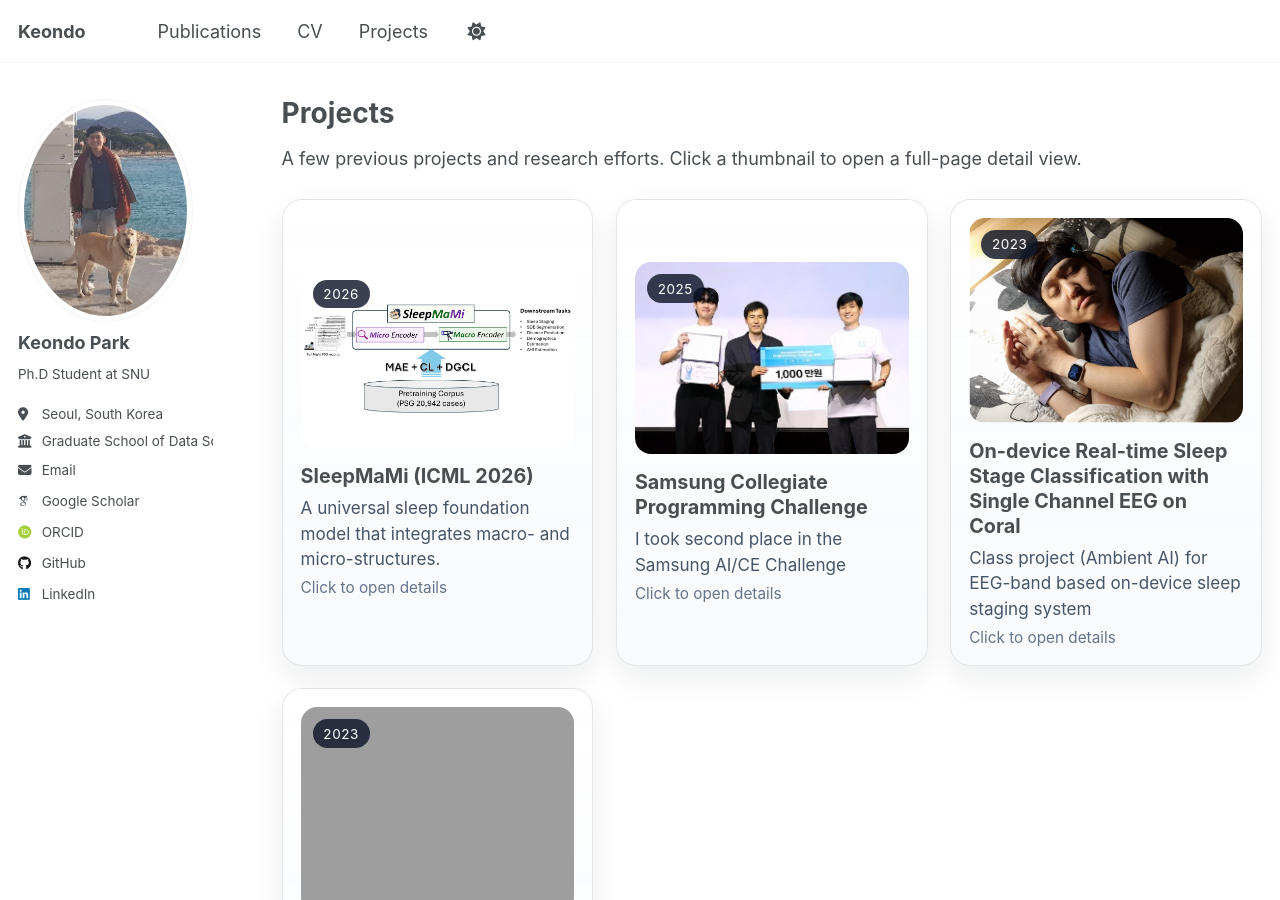
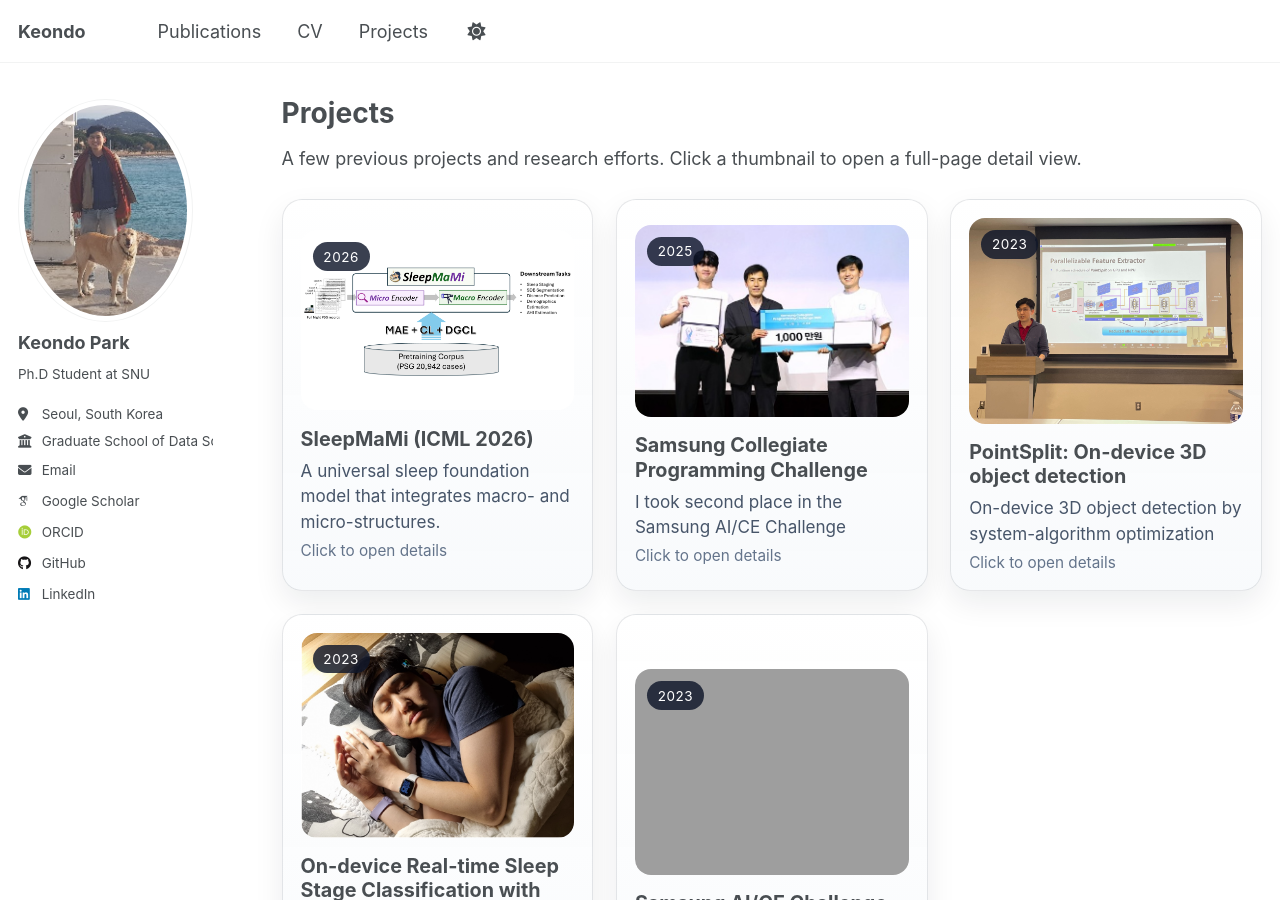
Before and after one commit to KeondoPark/keondopark.github.io, a Jekyll site: the page built from _pages/projects.md, in a window 1280 px wide and 900 px high. Built offline with Jekyll 4.4.1, drawn with Linux system fonts in a browser that asks for light colours; some web fonts are replaced; a script that is not in the unit is left out; part of the change alters nothing that is shown.

Commit message:
PointSplit added

```diff
--- a/_pages/projects.md
+++ b/_pages/projects.md
@@ -452,6 +452,66 @@ author_profile: true
           { label: 'Slides', href: 'https://dacon.io/en/competitions/official/236500/codeshare/12688?page=1&dtype=recent' }
         ]
       },
+      pointsplit: {
+        year: '2023',
+        title: 'PointSplit: On-device 3D object detection',
+        summary: 'On-device 3D object detection by system-algorithm optimization',
+        image: '{{ base_path }}/images/projects/PointSplit/PointSplit_thumbnail.jpg',
+        alt: 'PointSplit',
+        points: [
+          'We optimized the 3D object detection model architecture to be suitable for CPU+GPU+NPU system',
+          'The inference pipeline is then tailored for modified architecture.',
+          'Role-based group quantization is newly proposed and applied to preserve prediction power.'
+        ],
+        gallery: [
+            {
+            image: '{{ base_path }}/images/projects/PointSplit/PointSplit_TargetTask.png',
+            alt: 'Target task',
+            title: 'Target task',
+            text: '3D object detection of indoor scenes on edge devices containing heterogeneous procesors (CPU/GPU/NPU)'
+          },
+          {
+            image: '{{ base_path }}/images/projects/PointSplit/PointSplit_Challenge.png',
+            alt: 'Challenges',
+            title: 'Challenges',
+            text: "Point sampling and PointNet are alternated during inference of existing 3D object detection model (VoteNet). Allocating the jobs to GPU and NPU results in long idle time, under-utilizing the system."
+          },
+          {
+            image: '{{ base_path }}/images/projects/PointSplit/PointSplit_Pipeline.png',
+            alt: 'Pipeline',
+            title: 'Pipeline',
+            text: "By splitting the pointset into two subsets with different point sampling, the workload could be split into two and pipelined. This leads to better utilization of the processors (GPU and NPU)."
+          },
+          {
+            image: '{{ base_path }}/images/projects/PointSplit/PointSplit_BiasedFPS.png',
+            alt: 'BiasedFPS',
+            title: 'Biased Farthest Point Sampling',
+            text: "To populate non-overlapping subsets of point cloud, we introduced a new sampling algorithm - **Biased Farthest Point Sampling**. Compared to normal FPS, this results in more points sampled from the preferred subset. Two subsets could be obtained - a subset with FPS and a subset with Biased FPS."
+          },
+          {
+            image: '{{ base_path }}/images/projects/PointSplit/PointSplit_GroupQ.png',
+            alt: 'GroupQ',
+            title: 'Role-based Group Quantization',
+            text: "Layerwise quantization resulted in sharp drop in detection accuracy. On the other hand, channewise quantization incurs quantization burden. To address this, we proposed Role-based Groupwise quantization - Grouping channels by each channel's role, then quantize each group of channels collectively."
+          },
+          {
+            image: '{{ base_path }}/images/projects/PointSplit/PointSplit_HW.png',
+            alt: 'HW',
+            title: 'Implementation on Jetson Nano + EdgeTPU',
+            text: "We deployed PointSplit on Jetson Nano equipped with EdgeTPU. This hardware platform of heterogeneous accelerators helped to validate the real-world benefit of PointSplit."
+          },
+          {
+            image: '{{ base_path }}/images/projects/PointSplit/PointSplit_Latency.png',
+            alt: 'Results',
+            title: 'Results',
+            text: "Our test on experimental environment (Jetson Nano + EdgeTPU) confirms that PointSplit reduces the latency by up to 24.7 times, preserving detection accuracy."
+          },
+
+        ],
+        links: [
+          { label: 'YouTube', href: 'https://youtu.be/gDrmccp6O6g?si=9cqQed00Ht04FIDb' }
+        ]
+      },
       eegband: {
         year: '2023',
         title: 'On-device Real-time Sleep Stage Classification with Single Channel EEG on Coral',
```
Also changed, not shown: images/projects/PointSplit/PointSplit_Challenge.png (added), images/projects/PointSplit/PointSplit_GroupQ.png (added), images/projects/PointSplit/PointSplit_HW.png (added), images/projects/PointSplit/PointSplit_Latency.png (added), images/projects/PointSplit/PointSplit_Pipeline.png (added), images/projects/PointSplit/PointSplit_thumbnail.jpg (added), images/projects/Samsung2025/img_2517.jpg (added), 2 other files.
